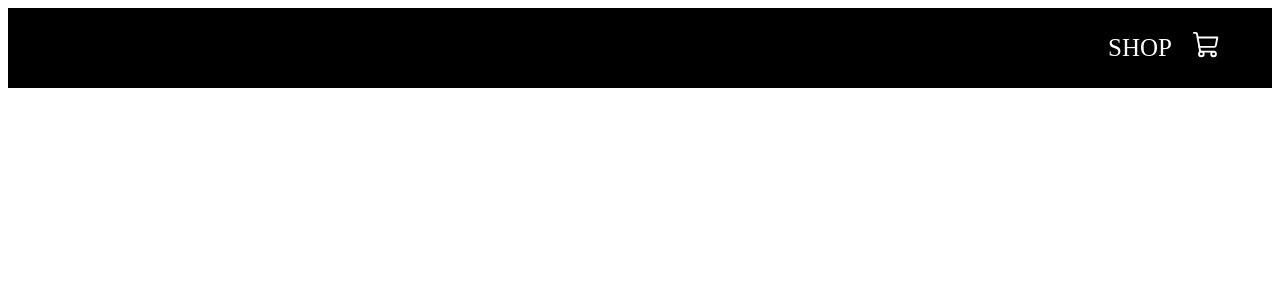
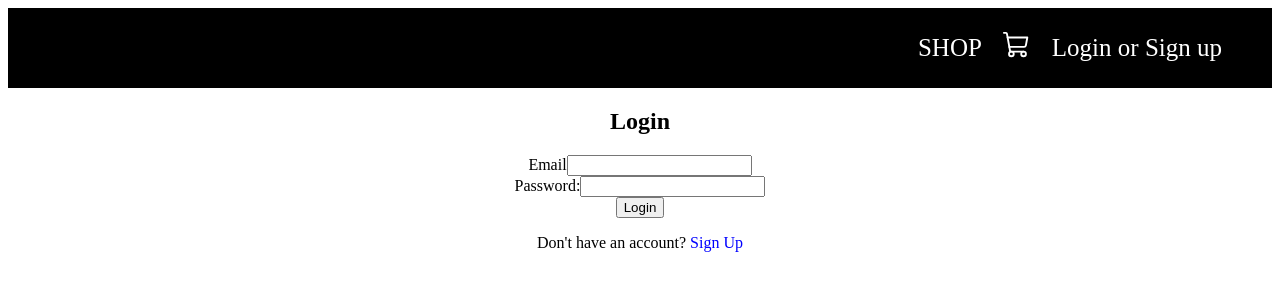
Before and after one commit to LewisHammy/ClothingEcomFinal, a React (Create React App) app in the folder my-react-app/: page /login in a window 1280 px wide. Before the commit this address had no page. Shown: the top 300 px of the page. Built offline with nearby package versions, Linux system fonts and the light colour scheme.

Commit message:
Added Login and sign up

```diff
--- a/my-react-app/package.json
+++ b/my-react-app/package.json
@@ -6,6 +6,9 @@
     "@testing-library/jest-dom": "^5.17.0",
     "@testing-library/react": "^13.4.0",
     "@testing-library/user-event": "^13.5.0",
+    "cors": "^2.8.5",
+    "express": "^4.18.2",
+    "mongoose": "^8.0.2",
     "phosphor-react": "^1.4.1",
     "react": "^18.2.0",
     "react-dom": "^18.2.0",
--- a/my-react-app/src/App.js
+++ b/my-react-app/src/App.js
@@ -3,6 +3,7 @@ import {BrowserRouter as Router, Routes, Route} from 'react-router-dom';
 import { Navbar } from './components/navbar';
 import { Shop } from './pages/shop/shop';
 import { Cart } from './pages/cart/cart';
+import { Login } from './pages/login/login';
 
 function App() {
   return (
@@ -13,6 +14,7 @@ function App() {
     <Routes>
       <Route path="/" element={<Shop/>} />
       <Route path="/cart" element={<Cart/>} />
+      <Route path="/login" element={<Login/>} />
     </Routes>
   </Router>
     </div>
--- a/my-react-app/src/components/navbar.jsx
+++ b/my-react-app/src/components/navbar.jsx
@@ -4,12 +4,15 @@ import { ShoppingCart } from 'phosphor-react';
 import './navbar.css';
 
 export const Navbar = () => {
-  return <div className="navbar">
-    <div className="links">
-        <Link to="/">SHOP </Link>
+  return (
+    <div className="navbar">
+      <div className="links">
+        <Link to="/">SHOP</Link>
         <Link to="/cart">
-            <ShoppingCart size={30} />
+          <ShoppingCart size={30} />
         </Link>
+        <Link to="/login">Login or Sign up</Link>
+      </div>
     </div>
-  </div>
+  );
 };
--- /dev/null
+++ b/my-react-app/src/pages/login/login.css
@@ -0,0 +1,39 @@
+/* Login.css */
+
+/* Container styling */
+.login-container {
+    max-width: 400px;
+    margin: auto;
+    padding: 20px;
+    border: 1px solid #ccc;
+    border-radius: 5px;
+    box-shadow: 0 0 10px rgba(0, 0, 0, 0.1);
+  }
+
+  /* Input styling */
+  .login-input {
+    width: 100%;
+    padding: 10px;
+    margin-bottom: 10px;
+    box-sizing: border-box;
+  }
+
+  /* Button styling */
+  .login-button {
+    width: 100%;
+    padding: 10px;
+    background-color: #3498db;
+    color: #fff;
+    border: none;
+    border-radius: 3px;
+    cursor: pointer;
+  }
+
+  .login-button:hover {
+    background-color: #2980b9;
+  }
+
+  /* Error message styling */
+  .login-error {
+    color: red;
+  }
--- /dev/null
+++ b/my-react-app/src/pages/login/login.jsx
@@ -0,0 +1,62 @@
+import React, { useState } from "react";
+import './login.css';
+
+export const Login = ({ onLogin, onSignUp }) => {
+  const [username, setUsername] = useState("");
+  const [password, setPassword] = useState("");
+  const [error, setError] = useState("");
+  const [isSignUp, setIsSignUp] = useState(false);
+
+  const handleAction = () => {
+    if (isSignUp) {
+      // Simulate sign-up logic (replace with actual sign-up)
+      onSignUp(username, password);
+      setIsSignUp(false); // Switch back to login mode after sign-up
+    } else {
+      // Simulate authentication logic (replace with actual authentication)
+      if (username === "exampleUser" && password === "examplePassword") {
+        onLogin(username);
+        setError("");
+      } else {
+        setError("Invalid username or password");
+      }
+    }
+  };
+
+  return (
+    <div>
+      <h2>{isSignUp ? "Sign Up" : "Login"}</h2>
+      <div>
+        <label>Email</label>
+        <input
+          type="text"
+          value={username}
+          onChange={(e) => setUsername(e.target.value)}
+        />
+      </div>
+      <div>
+        <label>Password:</label>
+        <input
+          type="password"
+          value={password}
+          onChange={(e) => setPassword(e.target.value)}
+        />
+      </div>
+      <button onClick={handleAction}>
+        {isSignUp ? "Sign Up" : "Login"}
+      </button>
+      <p>
+        {isSignUp ? "Already have an account?" : "Don't have an account?"}{" "}
+        <span
+          style={{ color: "blue", cursor: "pointer" }}
+          onClick={() => setIsSignUp(!isSignUp)}
+        >
+          {isSignUp ? "Login" : "Sign Up"}
+        </span>
+      </p>
+      {error && <p style={{ color: "red" }}>{error}</p>}
+    </div>
+  );
+};
+
+export default Login;
```
Also changed, not shown: 1 other file (tests, documents, lock files or other folders).
